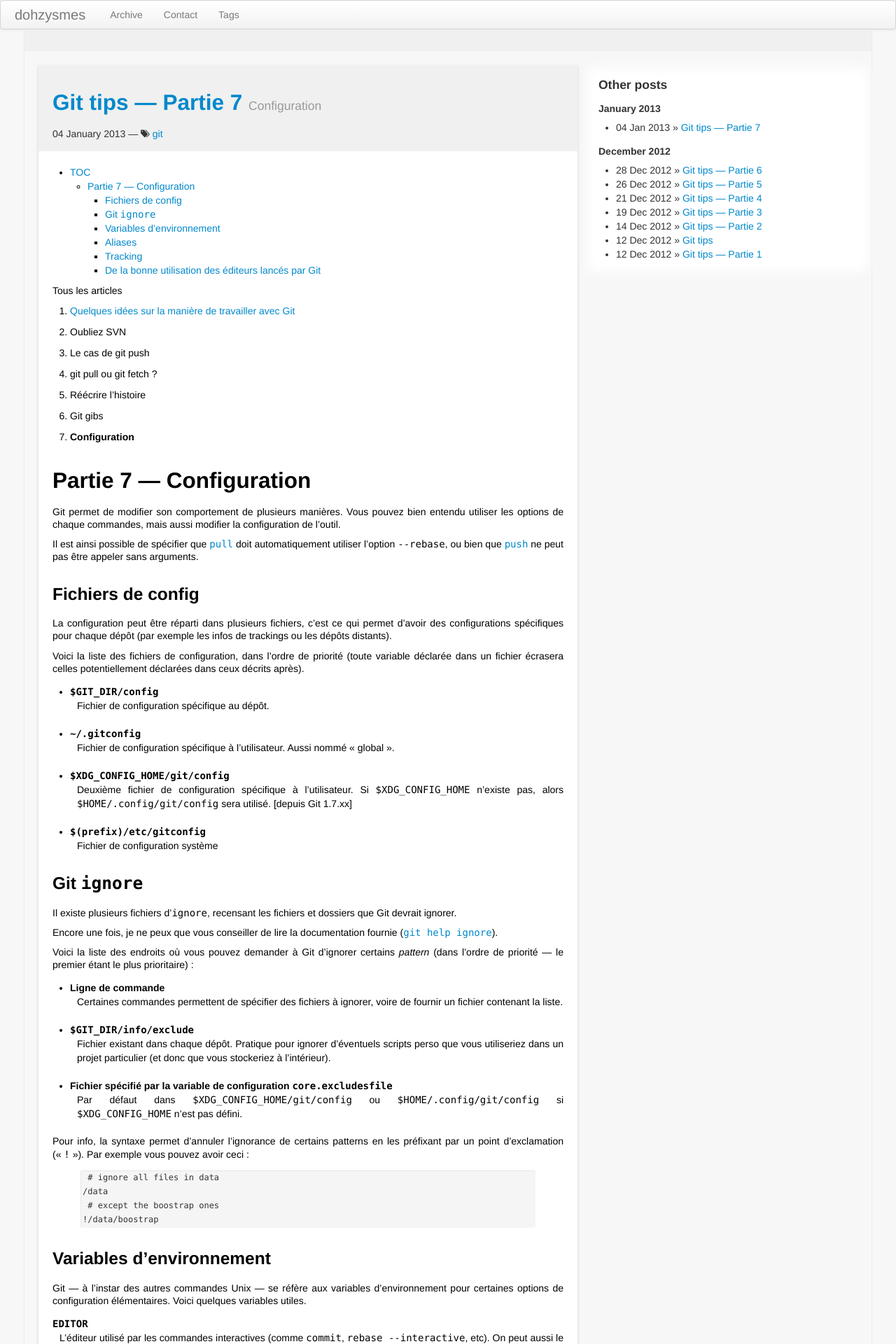
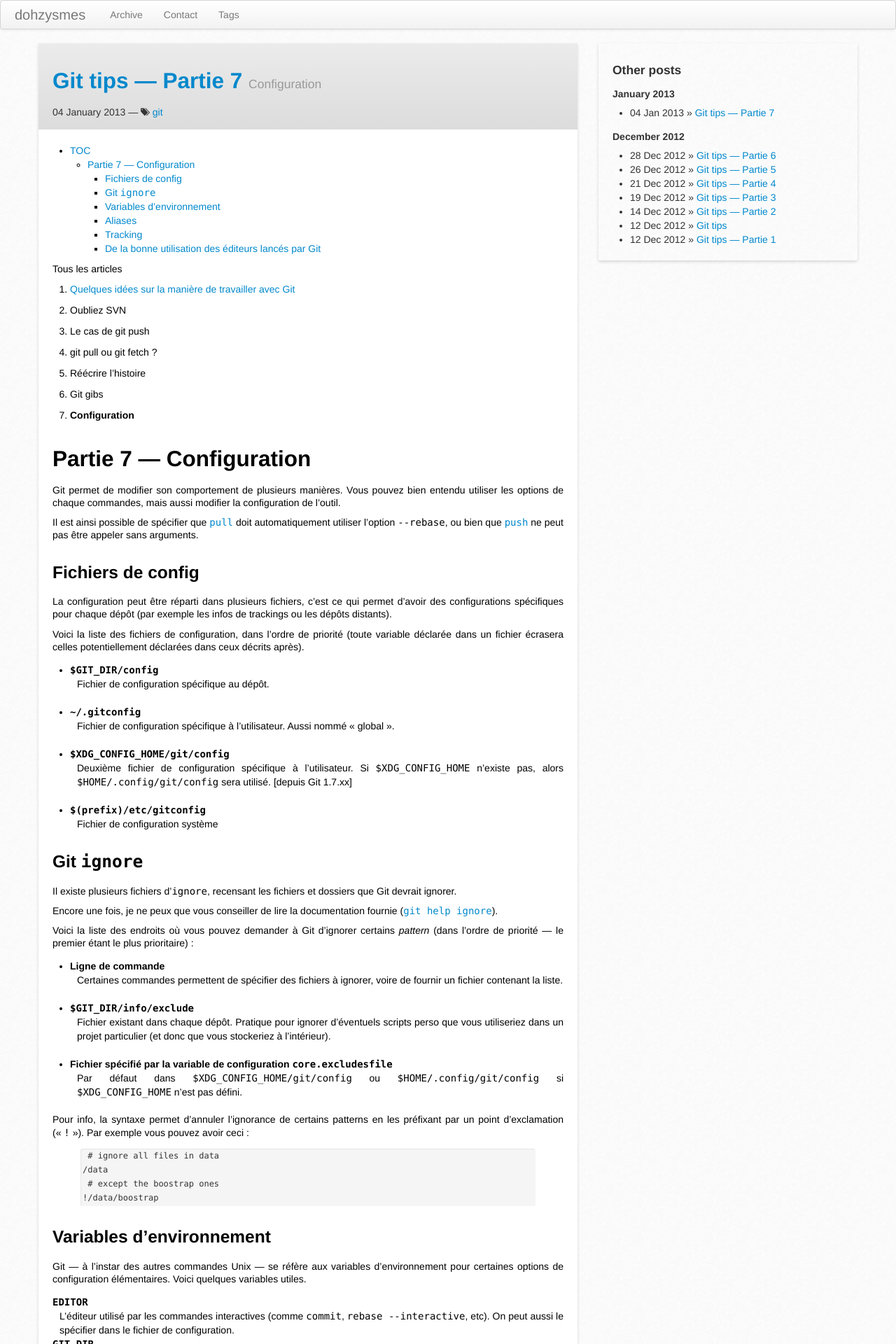
Before and after one commit to dohzya/dohzya.com, a Jekyll site: the page built from index.html, in a window 1280 px wide. Shown: the top 1920 px of the page at 70% size. Built offline with Jekyll 4.4.1, drawn with Linux system fonts in a browser that asks for light colours.

Commit message:
Improve style

```diff
--- a/_includes/themes/twitter/page.html
+++ b/_includes/themes/twitter/page.html
@@ -1,7 +1,3 @@
-<div class="page-header">
-  <h1>{{ page.title }} {% if page.tagline %} <small>{{ page.tagline }}</small>{% endif %}</h1>
-</div>
-
 <div class="row">
   <div id="sidebar" class="span12">
     {{ content }}
--- a/assets/css/style.css
+++ b/assets/css/style.css
@@ -15,12 +15,79 @@
   src: url('/assets/fonts/CourierBulletNotDone.ttf');
 }
 body {
-  /*background: rgb(90%,90%,90%);*/
-  background: rgb(97%,97%,97%);
+  background: url("/assets/img/cream_dust.png");
+}
+.page-header {
+  padding: 20px 20px 10px;
+  margin: -20px -20px 20px;
+}
+.navbar {
+  margin-bottom: 0;
+}
+.container > footer {
+  margin-top: 20px;
+}
+.container > footer p {
+  text-align: center; /* center align it with the container */
+}
+
+.post-container {
+
 }
 
 .post {
-  background: #F0F0F0;
+  -webkit-box-shadow: 0 2px 4px rgba(0, 0, 0, 0.15);
+     -moz-box-shadow: 0 2px 4px rgba(0, 0, 0, 0.15);
+       -o-box-shadow: 0 2px 4px rgba(0, 0, 0, 0.15);
+          box-shadow: 0 2px 4px rgba(0, 0, 0, 0.15);
+  -webkit-border-radius: 2px;
+     -moz-border-radius: 2px;
+       -o-border-radius: 2px;
+          border-radius: 2px;
+  -webkit-box-sizing: border-box;
+     -moz-box-sizing: border-box;
+       -o-box-sizing: border-box;
+          box-sizing: border-box;
+  /*background: url("/assets/img/extra_clean_paper.png");*/
+}
+
+.post-header {
+  padding: 1px 20px 15px;
+  background-color: #F0F0F0;
+  background-image: -moz-linear-gradient(top, #ebebeb, #dcdcdc);
+  background-image: -webkit-gradient(linear, 0 0, 0 100%, from(#ebebeb), to(#dcdcdc));
+  background-image: -webkit-linear-gradient(top, #ebebeb, #dcdcdc);
+  background-image: -o-linear-gradient(top, #ebebeb, #dcdcdc);
+  background-image: linear-gradient(to bottom, #ebebeb, #dcdcdc);
+  background-repeat: repeat-x;
+}
+
+.post-content {
+  /*font-family: "Baskerville", Times, serif;*/
+  /*font-size: 1rem;*/
+  background: white;
+  color: black;
+  line-height: 1.3;
+  margin: -1px 0 0 0;
+  overflow: hidden;
+  padding: 20px;
+  text-align: justify;
+}
+
+.post-after {
+  padding: 10px;
+  /*background: rgb(97%, 97%, 97%);*/
+}
+
+/* The white background content wrapper */
+.content {
+  padding: 20px;
+  margin: 0 -20px; /* negative indent the amount of the padding to maintain the grid system */
+}
+
+.sidebar {
+  padding: 10px 20px;
+  /*background: url("/assets/img/light_noise_diagonal.png");*/
   -webkit-box-shadow: 0 2px 4px rgba(0, 0, 0, 0.15);
      -moz-box-shadow: 0 2px 4px rgba(0, 0, 0, 0.15);
        -o-box-shadow: 0 2px 4px rgba(0, 0, 0, 0.15);
@@ -35,48 +102,21 @@
           box-sizing: border-box;
 }
 
-.post-header {
-  padding: 1px 20px 15px;
+/*.sidebar h4 {
+  background: #F0F0F0;
+  padding: 2px 5px;
+  -webkit-border-radius: 2px;
+     -moz-border-radius: 2px;
+       -o-border-radius: 2px;
+          border-radius: 2px;
+}*/
+
+h4 [class^="icon-"],
+h4 [class*=" icon-"] {
+  margin: 0 2px;
 }
-
-.post-content {
-  /*font-family: "Baskerville", Times, serif;*/
-  /*font-size: 1rem;*/
-  background: white;
-  color: black;
-  line-height: 1.3;
-  margin: -1px 0 0 0;
-  overflow: hidden;
-  padding: 20px;
-  text-align: justify;
-}
-.navbar {
-  margin-bottom: 0;
-}
-.container > footer {
-  margin-top: 20px;
-}
-.container > footer p {
-  text-align: center; /* center align it with the container */
-}
-
-/* The white background content wrapper */
-.content {
-  padding: 20px;
-  margin: 0 -20px; /* negative indent the amount of the padding to maintain the grid system */
-  -webkit-border-radius: 0 0 6px 6px;
-     -moz-border-radius: 0 0 6px 6px;
-          border-radius: 0 0 6px 6px;
-  -webkit-box-shadow: 0 1px 2px rgba(0,0,0,.15);
-     -moz-box-shadow: 0 1px 2px rgba(0,0,0,.15);
-          box-shadow: 0 1px 2px rgba(0,0,0,.15);
-}
-
-/* Page header tweaks */
-.page-header {
-  background-color: #f0f0f0;
-  padding: 20px 20px 10px;
-  margin: -20px -20px 20px;
+.contact {
+  list-style-type: none;
 }
 
 .topbar .btn {
@@ -155,18 +195,24 @@
 
 }
 
-.sidebar {
-  background: white;
-  -webkit-box-shadow: 0 0 15px 15px white;
-     -moz-box-shadow: 0 0 15px 15px white;
-       -o-box-shadow: 0 0 15px 15px white;
-          box-shadow: 0 0 15px 15px white;
+.post-list {
+  -webkit-box-shadow: 0 2px 4px rgba(0, 0, 0, 0.15);
+     -moz-box-shadow: 0 2px 4px rgba(0, 0, 0, 0.15);
+       -o-box-shadow: 0 2px 4px rgba(0, 0, 0, 0.15);
+          box-shadow: 0 2px 4px rgba(0, 0, 0, 0.15);
+  -webkit-border-radius: 2px;
+     -moz-border-radius: 2px;
+       -o-border-radius: 2px;
+          border-radius: 2px;
+  -webkit-box-sizing: border-box;
+     -moz-box-sizing: border-box;
+       -o-box-sizing: border-box;
+          box-sizing: border-box;
+  /*background: url("/assets/img/extra_clean_paper.png");*/
+  padding: 5px 10px;
 }
+.post-list .name {
+}
+.post-list .list {
 
-h4 [class^="icon-"],
-h4 [class*=" icon-"] {
-  margin: 0 2px;
 }
-.contact {
-  list-style-type: none;
-}
--- a/index.html
+++ b/index.html
@@ -9,7 +9,9 @@
 
 <div class="row">
   <div class="span8">
+    <div class="post-container">
       <div class="post">
+        <div class="post-container">
           <div class="post-header">
             <h2><a href="{{ BASE_PATH }}{{ page.url }}">{{ page.title }} {% if page.tagline %} <small>{{ page.tagline }}</small>{% endif %}</a></h2>
             <div class="date" style="display:inline"><span>{{ page.date | date_to_long_string }}</span></div>
@@ -27,7 +29,7 @@
             {{ content }}
           </div>
         </div>
-    <hr>
+        <div class="post-after">
           <div class="pagination">
             <ul>
             {% if page.previous %}
@@ -42,6 +44,9 @@
               <li class="next disabled"><a>Next &rarr;</a>
             {% endif %}
             </ul>
+          </div>
+        </div>
+      </div>
     </div>
   </div>
   <div class="span4" id="sidebar">
```
Also changed, not shown: _includes/themes/twitter/post.html (+17 -5 lines), assets/img/cream_dust.png (added), assets/img/cream_dust_@2X.png (added), assets/img/extra_clean_paper.png (added), assets/img/extra_clean_paper_@2X.png (added), assets/img/light_noise_diagonal.png (added), assets/img/light_noise_diagonal_@2X.png (added), assets/img/solid.png (added), assets/img/solid_@2X.png (added). Lines whose indentation alone changed are shown as unchanged.
